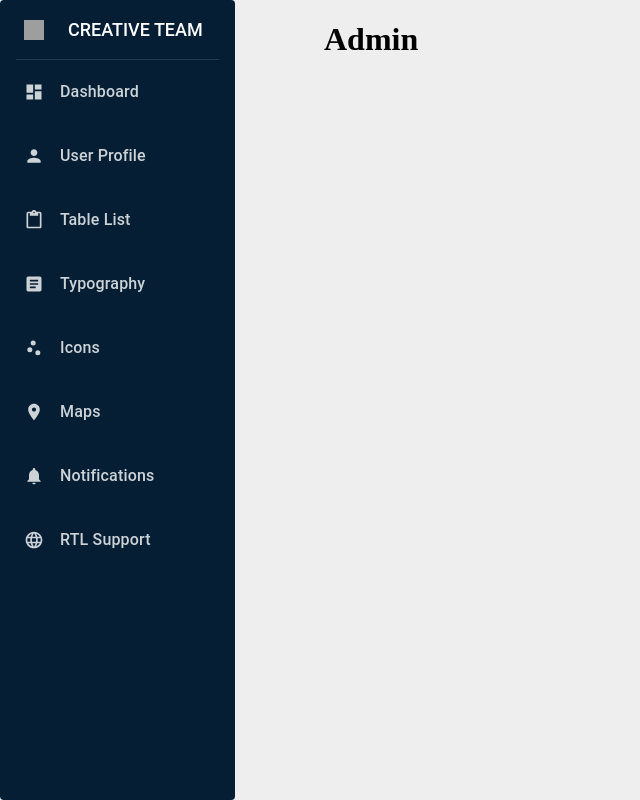
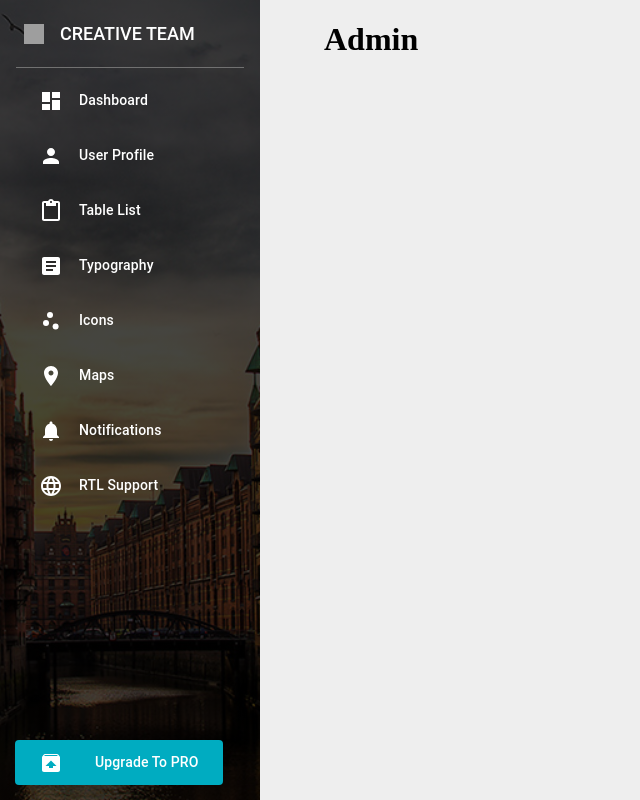
Before and after one commit to Robert-gut/admin_panel, a React (Vite) app: page /admin in a window 1280 px wide. Shown: the whole page, without its empty margins (0-640 px from the left). Built offline with nearby package versions, Linux system fonts and the light colour scheme; grey boxes are pictures that could not be loaded.

Commit message:
progress on sidebar

```diff
--- a/package.json
+++ b/package.json
@@ -23,6 +23,7 @@
   "devDependencies": {
     "@types/react": "^18.2.64",
     "@types/react-dom": "^18.2.21",
+    "@types/react-router-dom": "^5.3.3",
     "@typescript-eslint/eslint-plugin": "^7.1.1",
     "@typescript-eslint/parser": "^7.1.1",
     "@vitejs/plugin-react": "^4.2.1",
--- a/src/components/Sidebar/Sidebar.tsx
+++ b/src/components/Sidebar/Sidebar.tsx
@@ -1,13 +1,14 @@
 import {Link} from 'react-router-dom'
+import {styled} from '@mui/material/styles'
 
 import Box from '@mui/material/Box'
-import {styled, ThemeProvider, createTheme} from '@mui/material/styles'
+import Paper from '@mui/material/Paper'
 import Divider from '@mui/material/Divider'
 import List from '@mui/material/List'
 import ListItemButton from '@mui/material/ListItemButton'
 import ListItemIcon from '@mui/material/ListItemIcon'
 import ListItemText from '@mui/material/ListItemText'
-import Paper from '@mui/material/Paper'
+import bgImage from '../../img/bgMui.jpg'
 
 // Icons
 import DashboardIcon from '@mui/icons-material/Dashboard'
@@ -18,16 +19,17 @@ import ArticleIcon from '@mui/icons-material/Article'
 import LocationOnIcon from '@mui/icons-material/LocationOn'
 import NotificationsIcon from '@mui/icons-material/Notifications'
 import LanguageIcon from '@mui/icons-material/Language'
+import UnarchiveIcon from '@mui/icons-material/Unarchive';
 
 const data = [
-   {icon: <DashboardIcon />, label: 'Dashboard', path: '/dashboard'},
-   {icon: <PersonIcon />, label: 'User Profile', path: '/dashboard1'},
-   {icon: <ContentPasteIcon />, label: 'Table List', path: '/dashboard12'},
-   {icon: <ArticleIcon />, label: 'Typography', path: '/dashboard121'},
-   {icon: <ScatterPlotIcon />, label: 'Icons', path: '/dashboard133'},
-   {icon: <LocationOnIcon />, label: 'Maps', path: '/dashboard111111'},
-   {icon: <NotificationsIcon />, label: 'Notifications', path: '/dashboard112313'},
-   {icon: <LanguageIcon />, label: 'RTL Support', path: '/dashboard1232323'},
+   {icon: <DashboardIcon />, label: 'Dashboard', path: '/admin'},
+   {icon: <PersonIcon />, label: 'User Profile', path: '/user-profile'},
+   {icon: <ContentPasteIcon />, label: 'Table List', path: '/table-list'},
+   {icon: <ArticleIcon />, label: 'Typography', path: '/typography'},
+   {icon: <ScatterPlotIcon />, label: 'Icons', path: '/icons'},
+   {icon: <LocationOnIcon />, label: 'Maps', path: '/maps'},
+   {icon: <NotificationsIcon />, label: 'Notifications', path: '/notifications'},
+   {icon: <LanguageIcon />, label: 'RTL Support', path: '/rtl-support'},
 ]
 
 const FireNav = styled(List)<{component?: React.ElementType}>({
@@ -40,32 +42,25 @@ const FireNav = styled(List)<{component?: React.ElementType}>({
       marginRight: 16,
    },
    '& .MuiSvgIcon-root': {
-      fontSize: 20,
+      fontSize: 24,
    },
 })
 
 export default function Sidebar() {
    return (
-      <Box sx={{display: 'flex', height: '100vh', position: 'fixed'}}>
-         <ThemeProvider
-            theme={createTheme({
-               components: {
-                  MuiListItemButton: {
-                     defaultProps: {
-                        disableTouchRipple: true,
-                     },
-                  },
-               },
-               palette: {
-                  mode: 'dark',
-                  primary: {main: 'rgb(102, 157, 246)'},
-                  background: {paper: 'rgb(5, 30, 52)'},
-               },
-            })}
+      <Box sx={{display: 'flex', height: '100vh', position: 'fixed', width: '320px'}}>
+         <Paper
+            elevation={0}
+            sx={{
+               position: 'relative',
+               borderRadius: 0,
+               backgroundImage: `linear-gradient(rgba(0, 0, 0, 0.75), rgba(0, 0, 0, 0.7)), url(${bgImage})`,
+               backgroundSize: 'cover',
+               backgroundPosition: 'center',
+            }}
          >
-            <Paper elevation={0} sx={{maxWidth: 256}}>
             <FireNav component='nav' disablePadding>
-                  <ListItemButton component='a' href='#customized-list'>
+               <ListItemButton component='a' href='#customized-list' sx={{width: '260px', padding: '15px'}}>
                   <ListItemIcon sx={{fontSize: 20}}>
                      <img
                         src='https://upload.wikimedia.org/wikipedia/commons/thumb/a/a7/React-icon.svg/512px-React-icon.svg.png'
@@ -74,32 +69,61 @@ export default function Sidebar() {
                      />
                   </ListItemIcon>
                   <ListItemText
-                        sx={{my: 0, p: 1}}
+                     sx={{my: 0, p: '5px 0px'}}
                      primary='CREATIVE TEAM'
                      primaryTypographyProps={{
                         fontSize: 18,
                         fontWeight: 'medium',
                         letterSpacing: 0,
+                        color: 'white',
                      }}
                   />
                </ListItemButton>
 
-                  <Divider variant='middle' />
+               <Divider variant='middle' sx={{backgroundColor: 'grey'}} />
                <Box sx={{}}>
                   {data.map((item) => (
                      <Link key={item.label} to={item.path} style={{textDecoration: 'none', color: 'inherit'}}>
-                           <ListItemButton sx={{py: 2, minHeight: 32, color: 'rgba(255,255,255,.8)', '&:hover': {}}}>
+                        <ListItemButton
+                           sx={{
+                              margin: '10px 15px 0',
+                              borderRadius: '4px',
+                              padding: '8px 24px',
+                              color: 'white',
+
+                              '&:focus': {backgroundColor: '#00acc1'},
+                              '&:active': {backgroundColor: '#00acc1'},
+                           }}
+                        >
                            <ListItemIcon sx={{color: 'inherit'}}>{item.icon}</ListItemIcon>
-                              <ListItemText primary={item.label} primaryTypographyProps={{fontSize: 16, fontWeight: 'medium'}} />
+                           <ListItemText primary={item.label} primaryTypographyProps={{fontSize: 14, fontWeight: 'medium'}} />
                         </ListItemButton>
                      </Link>
                   ))}
+
                </Box>
+
             </FireNav>
+            <Link to={'/upgrade'} style={{textDecoration: 'none', color: 'inherit', position: 'absolute', bottom: '15px', }}>
+                     <ListItemButton
+                        sx={{
+                           margin: '10px 15px 0',
+                           borderRadius: '4px',
+                           padding: '8px 24px',
+                           color: 'white',
+                           backgroundColor: '#00acc1',
+                           '&:focus': {backgroundColor: '#00acc1'},
+                           '&:active': {backgroundColor: '#00acc1'},
+                           '&:hover' : {backgroundColor: '#00acc1'}
+                        }}
+                     >
+                        <ListItemIcon sx={{color: 'inherit'}}>
+                           <UnarchiveIcon />
+                        </ListItemIcon>
+                        <ListItemText primary='Upgrade To PRO' primaryTypographyProps={{fontSize: 14, fontWeight: 'medium'}} />
+                     </ListItemButton>
+                  </Link>
          </Paper>
-         </ThemeProvider>
       </Box>
    )
 }
-
-// export default Sidebar
```
Also changed, not shown: src/img/bgMui.jpg (added), 1 other file (tests, documents, lock files or other folders). Lines whose indentation alone changed are shown as unchanged.
